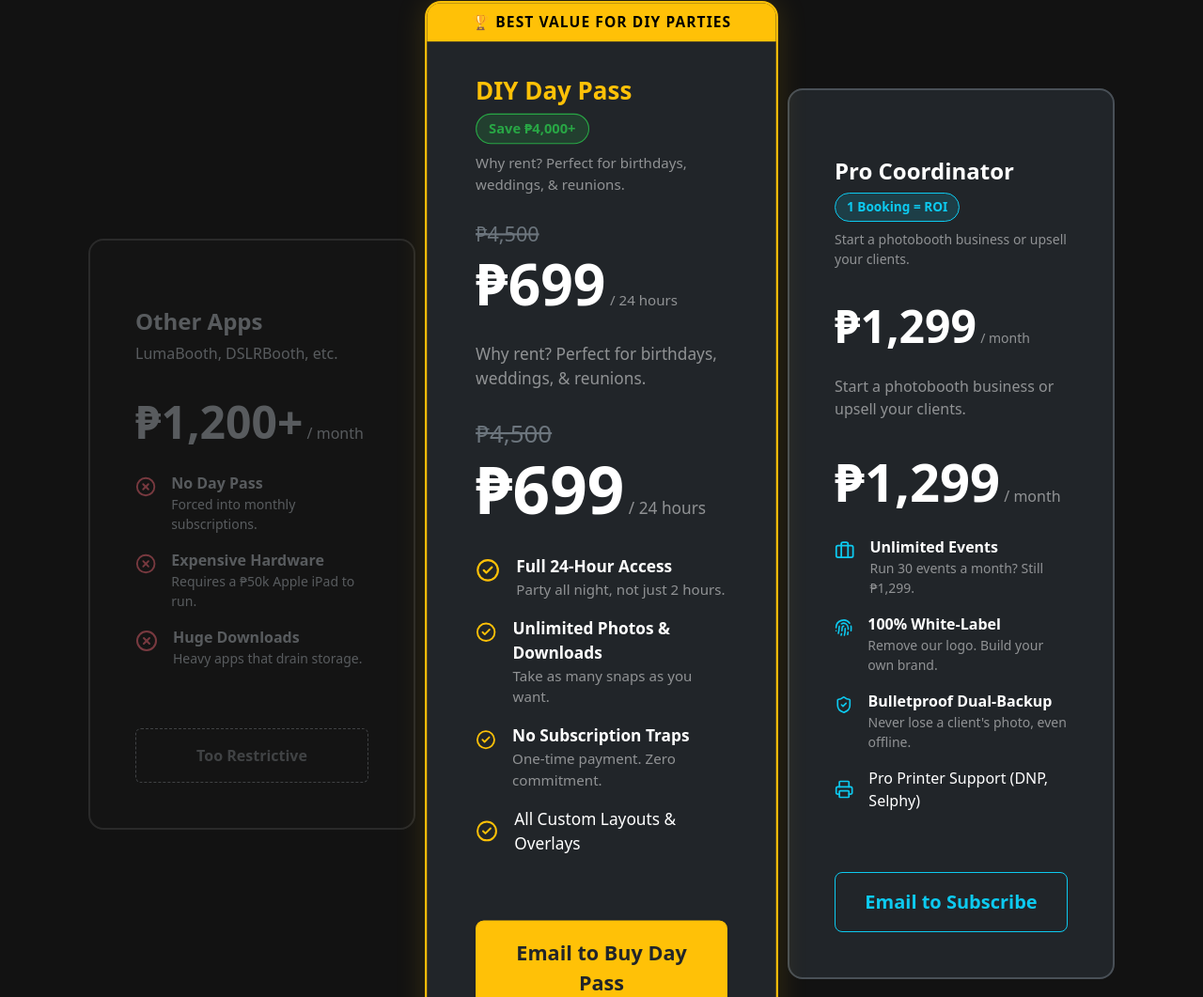
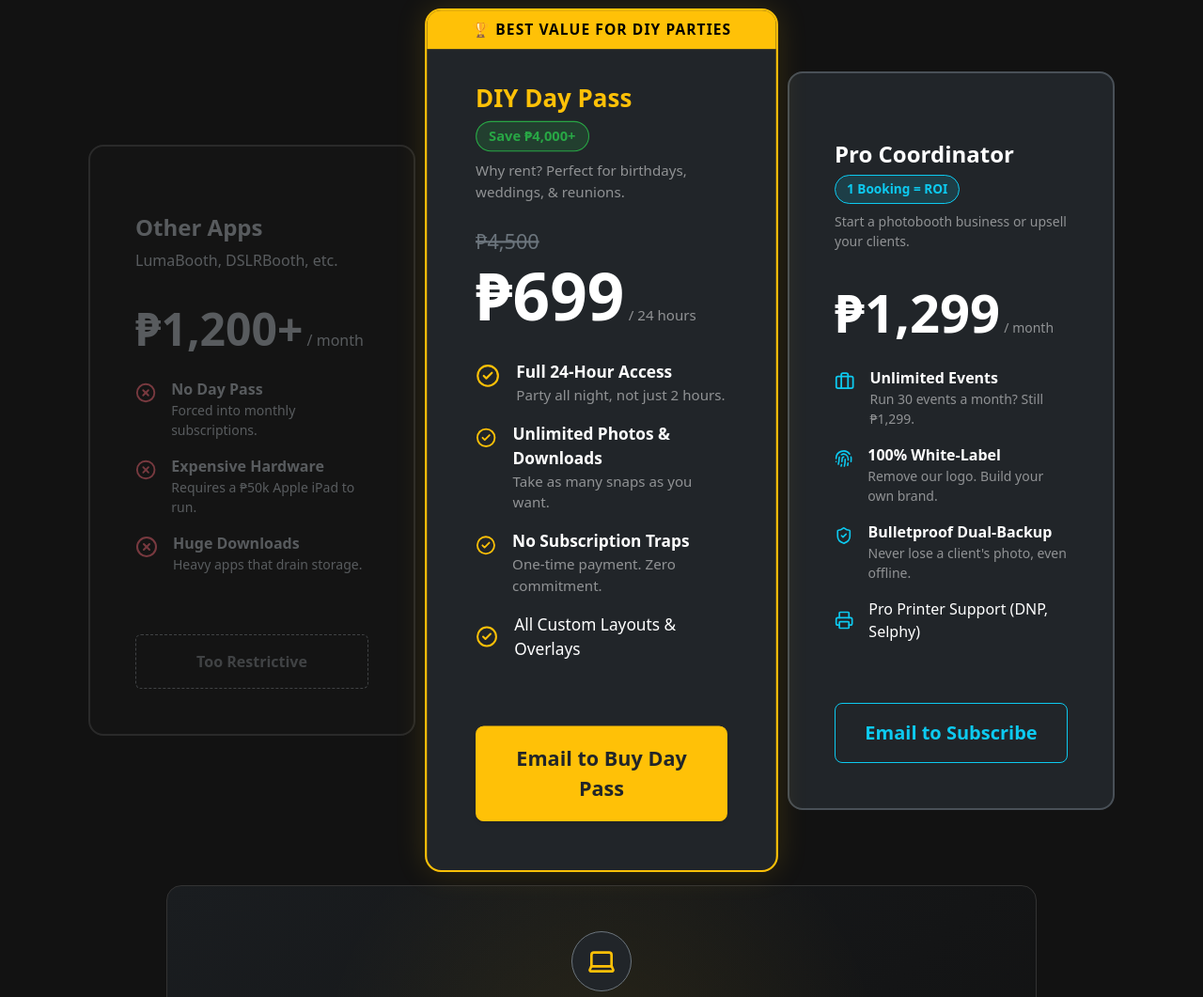
Before and after one commit to SirJeii/kadasnapfunnel, a plain HTML site: page index.html in a window 1280 px wide. Shown: the part 2458-3519 px from the top of the page at 94% size. Drawn offline with nearby package versions, Linux system fonts and the light colour scheme.

Commit message:
Update index.html

```diff
--- a/index.html
+++ b/index.html
@@ -379,15 +379,8 @@
 
                         <div class="mb-4">
                             <span class="price-anchor fs-5 fs-md-4" title="Cost of physical rental">₱4,500</span><br>
-                            <span class="display-4 fw-bold text-white">₱699</span>
+                            <span class="display-3 fw-bold text-white">₱699</span>
                             <span class="text-white-50 small">/ 24 hours</span>
-                        </div>
-                        <p class="text-white-50 mb-4">Why rent? Perfect for birthdays, weddings, & reunions.</p>
-
-                        <div class="mb-4">
-                            <span class="price-anchor" title="Cost of physical rental">₱4,500</span><br>
-                            <span class="display-3 fw-bold text-white">₱699</span>
-                            <span class="text-white-50">/ 24 hours</span>
                         </div>
 
                         <ul class="list-unstyled mb-5 flex-grow-1">
@@ -431,14 +424,8 @@
                         <p class="text-white-50 mb-4 small md-fs-6">Start a photobooth business or upsell your clients.</p>
 
                         <div class="mb-4 mt-2">
-                            <span class="display-5 fw-bold text-white">₱1,299</span>
+                            <span class="display-4 fw-bold text-white">₱1,299</span>
                             <span class="text-white-50 small">/ month</span>
-                        </div>
-                        <p class="text-white-50 mb-4">Start a photobooth business or upsell your clients.</p>
-
-                        <div class="mb-4 mt-2">
-                            <span class="display-4 fw-bold text-white">₱1,299</span>
-                            <span class="text-white-50">/ month</span>
                         </div>
 
                         <ul class="list-unstyled mb-5 flex-grow-1">
```
